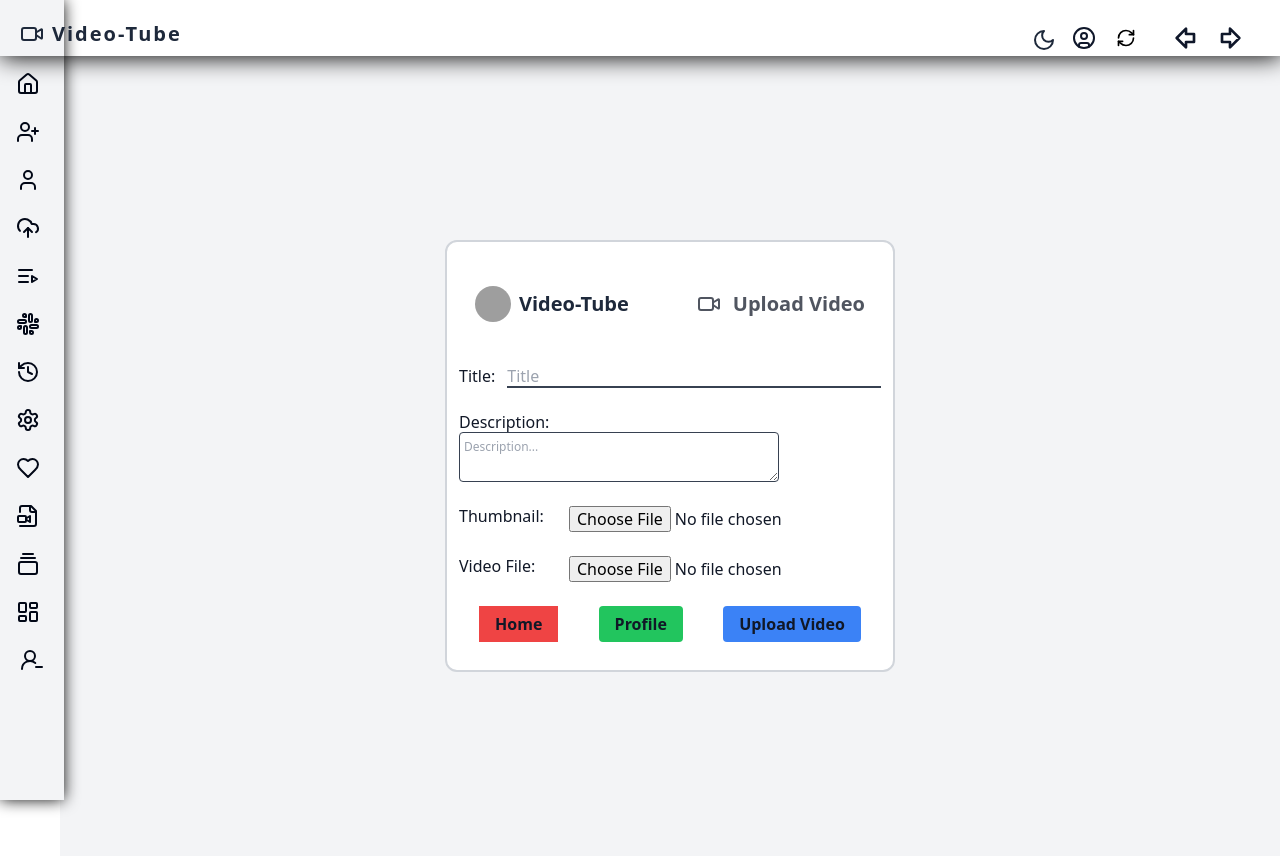
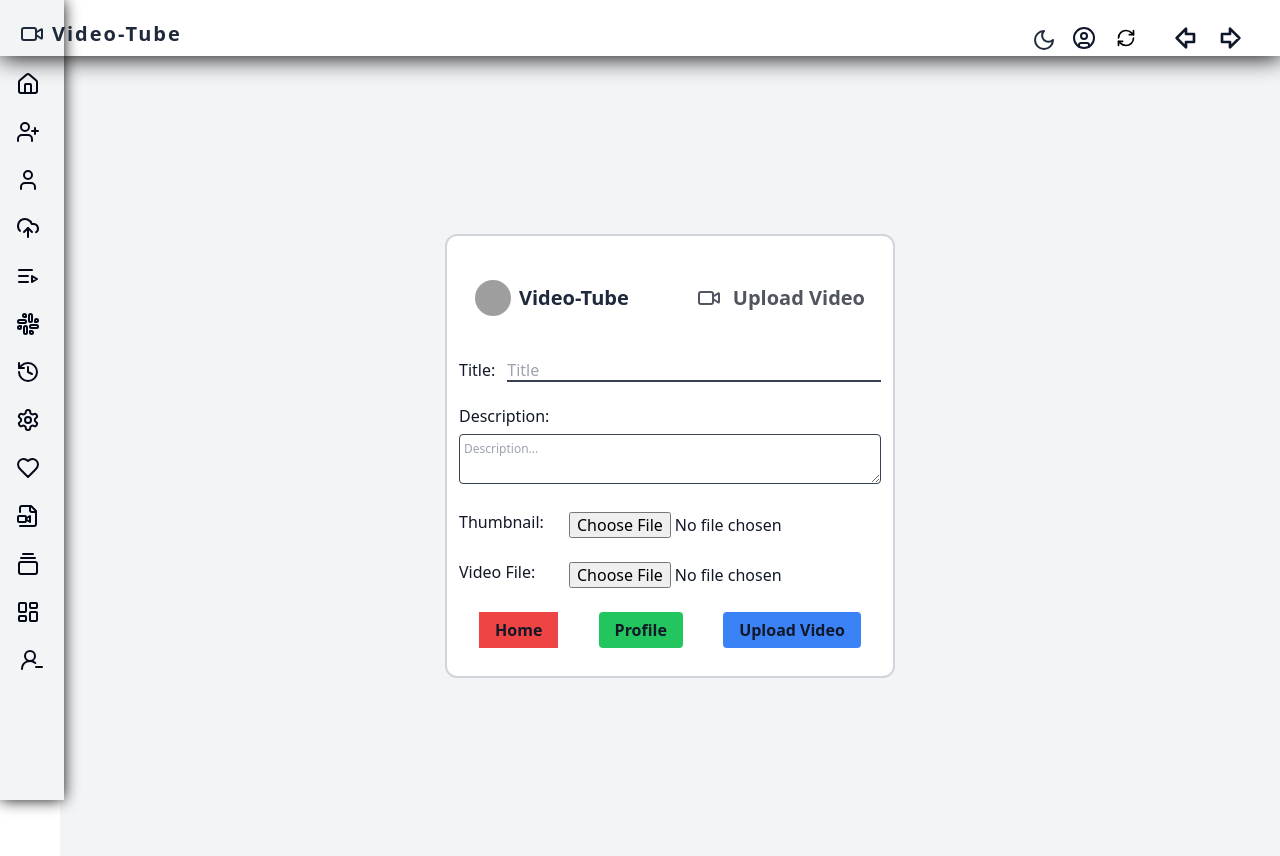
Before and after one commit to sourabh-yalagod/Full-stack-React-video-project, a React (Vite) app in the folder front-end/: page /signin/upload-video in a window 1280 px wide. Built offline with nearby package versions, Linux system fonts and the light colour scheme; sample sign-in values are in the browser's storage; grey boxes are pictures that could not be loaded.

Commit message:
UI bug solves

```diff
--- a/front-end/src/pages/MyProfile.jsx
+++ b/front-end/src/pages/MyProfile.jsx
@@ -59,7 +59,6 @@ const MyProfile = () => {
 
   const handleSubscription = async ({userId }) => {
     const response = await axiosInstance.post(`/api/v1/users/handle-subscribers`, {
-      // subscriptionStatus: subscribe,
       ChannelId: userId,
     });
     return response?.data;
@@ -121,7 +120,7 @@ const MyProfile = () => {
   }
 
   return (
-    <div className="mx-auto w-full min-h-scree grid items-start dark:bg-black">
+    <div className="mx-auto w-full min-h-scree grid items-start dark:bg-black p-2 pb-8">
       <div
         className="w-full h-[140px] sm:h-[180px] md:h-[220px] dark:dark:bg-black bg-white bg-cover bg-center relative"
         style={{
--- a/front-end/src/pages/SignUp.jsx
+++ b/front-end/src/pages/SignUp.jsx
@@ -38,9 +38,8 @@ const SignUp = () => {
   useEffect(() => {
     if (user && !error) {
       navigate("/signin");
-      dispatch(registerUser(''));
+      dispatch(registerUser(""));
     }
-
   }, [user, error]);
 
   return (
@@ -64,10 +63,6 @@ const SignUp = () => {
               id="fullname"
               {...register("fullname", {
                 required: "Fullname is required",
-                pattern: {
-                  value: /^[a-zA-Z\s]+$/,
-                  message: "Fullname can only contain letters and spaces",
-                },
                 minLength: {
                   value: 3,
                   message: "Minimum length should be 3 characters",
--- a/front-end/src/pages/UploadVideo.jsx
+++ b/front-end/src/pages/UploadVideo.jsx
@@ -68,7 +68,7 @@ const UploadVideo = () => {
 
   return (
     <div className="min-h-screen grid place-items-center bg-gray-100 dark:bg-black px-5">
-      <div className="text-gray-900 dark:text-white border-2 border-gray-300 dark:border-gray-700 min-w-[350px] w-full max-w-[450px] sm:min-w-sm rounded-xl py-7 grid place-items-center bg-white dark:bg-black text-sm space-y-7 px-3">
+      <div className="text-gray-900  dark:text-white border-2 border-gray-300 dark:border-gray-700 min-w-[350px] w-full max-w-[450px] sm:min-w-sm rounded-xl py-7 grid place-items-center bg-white dark:bg-black text-sm space-y-7 px-3">
         <div className="flex w-full justify-between p-4">
           <div className="flex gap-2 items-center cursor-pointer">
             <img
@@ -105,15 +105,15 @@ const UploadVideo = () => {
             )}
           </div>
 
-          <div className="grid justify-between relative">
-            <label htmlFor="description">Description:</label>
+          <div className="w-full relative space-y-2">
+            <p htmlFor="description">Description:</p>
             <textarea
               id="description"
               placeholder="Description..."
               {...register("description", {
                 required: "Description is required",
               })}
-              className="bg-transparent border-[1px] p-1 outline-none min-w-[320px] text-[12px] border-gray-700 dark:border-gray-500 rounded-sm"
+              className="bg-transparent border-[1px] p-1 outline-none w-full text-[12px] border-gray-700 dark:border-gray-500 rounded-sm"
             />
             {errors.description && (
               <span className="text-red-500 absolute -bottom-5 text-[11px] z-20">
@@ -122,7 +122,7 @@ const UploadVideo = () => {
             )}
           </div>
 
-          <div className="flex justify-between relative">
+          <div className="flex justify-between relative overflow-hidden">
             <label htmlFor="thumbnail">Thumbnail:</label>
             <input
               type="file"
@@ -137,7 +137,7 @@ const UploadVideo = () => {
             )}
           </div>
 
-          <div className="flex justify-between relative">
+          <div className="flex justify-between relative overflow-hidden">
             <label htmlFor="videoFile">Video File:</label>
             <input
               type="file"
@@ -154,20 +154,20 @@ const UploadVideo = () => {
 
           <div className="flex w-full justify-around items-center">
             <NavLink
-              className="bg-red-500 text-center hover:bg-red-700 outline-none border-gray-700 dark:border-gray-500 font-bold py-2 px-4"
+              className="bg-red-500 text-center hover:bg-red-700 outline-none border-gray-700 dark:border-gray-500 font-bold py-1 sm:py-2 px-2 sm:px-4"
               to="/"
             >
               Home
             </NavLink>
             <NavLink
-              className="bg-green-500 text-center hover:bg-green-700 outline-none border-gray-700 dark:border-gray-500 font-bold py-2 px-4 rounded"
+              className="bg-green-500 text-center hover:bg-green-700 outline-none border-gray-700 dark:border-gray-500 font-bold  py-1 sm:py-2 px-2 sm:px-4 rounded"
               to={`/signin/user-profile/${userId}`}
             >
               Profile
             </NavLink>
             <button
               type="submit"
-              className="bg-blue-500 hover:bg-blue-700 outline-none border-gray-700 dark:border-gray-500 font-bold py-2 px-4 rounded"
+              className="bg-blue-500 hover:bg-blue-700 outline-none border-gray-700 dark:border-gray-500 font-bold  py-1 sm:py-2 px-2 sm:px-4 rounded"
             >
               {uploadVideoMutation.isPending ? (
                 <div className="flex gap-2 items-center">
--- a/front-end/src/utils/Video.jsx
+++ b/front-end/src/utils/Video.jsx
@@ -107,10 +107,8 @@ const Video = ({
           ))}
           <a
             href={video?.videoFile}
+            download={video?.videoFile}
             className="px-2 py-1 m-1 grid place-items-center rounded-[9px] transition-all pb-2 hover:bg-gray-500 dark:hover:bg-slate-800 dark:text-slate-400"
-            target="_blank"
-            rel="noopener noreferrer"
-            type="download"
           >
             Download
           </a>
```
Also changed, not shown: front-end/src/pages/SignIn.jsx (+0 -10 lines), 2 other files (tests, documents, lock files or other folders).
